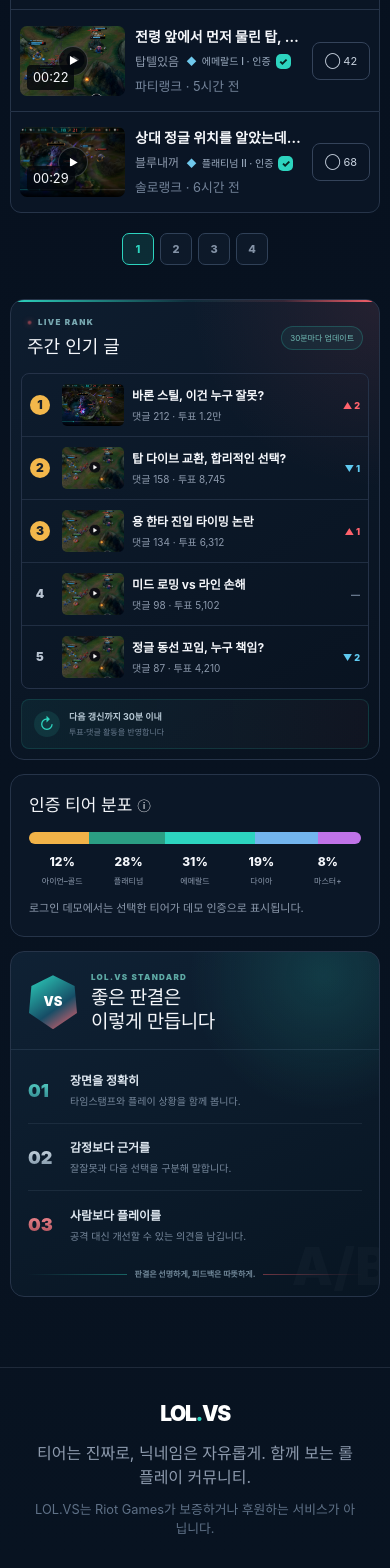
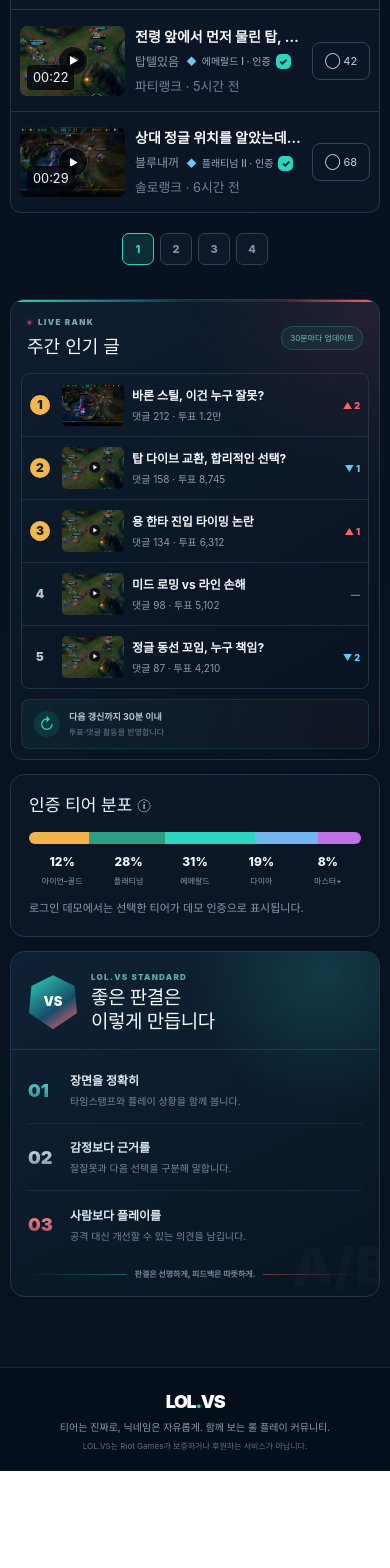
Before and after one commit to smiinii/lol.vs, a Next.js app: page / in a window 390 px wide. Shown: the part 985-2553 px from the top of the page. After the commit the page ends 2456 px from the top, so only its background shows below. Built offline with nearby package versions, Linux system fonts and the light colour scheme.

Commit message:
Compact global footer and extend community feed

```diff
--- a/app/globals.css
+++ b/app/globals.css
@@ -34,7 +34,8 @@ button { color: inherit; }
 button, label { -webkit-tap-highlight-color: transparent; }
 img, video { display: block; max-width: 100%; }
 
-.app-root { min-height: 100vh; }
+.app-root { min-height: 100vh; display: flex; flex-direction: column; }
+.app-root > main { flex: 1 0 auto; }
 .site-header {
   position: sticky;
   top: 0;
@@ -418,10 +419,11 @@ img, video { display: block; max-width: 100%; }
 .submit-notice p { margin: 0; }
 .submit-notice strong { color: #dbe3ec; }
 
-footer { min-height: 155px; display: flex; align-items: center; justify-content: center; flex-direction: column; gap: 11px; padding: 30px; border-top: 1px solid var(--line-soft); color: var(--muted); text-align: center; }
-footer .logo { font-size: 21px; }
+footer { flex: 0 0 86px; min-height: 86px; display: flex; align-items: center; justify-content: center; gap: 18px; padding: 14px 24px; border-top: 1px solid var(--line-soft); background: rgba(4,11,21,.48); color: var(--muted); text-align: center; }
+footer .logo { font-size: 18px; }
 footer p, footer small { margin: 0; }
-footer small { color: #5f7187; }
+footer p { font-size: 11px; }
+footer small { padding-left: 18px; border-left: 1px solid var(--line-soft); color: #5f7187; font-size: 9px; }
 .modal-backdrop { position: fixed; inset: 0; z-index: 50; display: grid; place-items: center; padding: 20px; background: rgba(1,6,12,.76); backdrop-filter: blur(8px); }
 .profile-modal { position: relative; width: min(420px, 100%); padding: 38px 32px 30px; border: 1px solid #35465d; border-radius: 16px; background: #0f1b2b; box-shadow: 0 35px 90px rgba(0,0,0,.5); text-align: center; }
 .modal-close { position: absolute; right: 14px; top: 10px; border: 0; background: transparent; color: #8292a7; cursor: pointer; font-size: 26px; }
@@ -598,10 +600,9 @@ footer small { color: #5f7187; }
 .guide-intro p { position: relative; z-index: 1; max-width: 600px; margin: 0; color: #a9b5c4; font-size: 14px; line-height: 1.8; }
 .guide-ad-badges { position: relative; z-index: 1; display: flex; flex-wrap: wrap; gap: 8px; margin-top: 24px; }
 .guide-ad-badges span { padding: 7px 10px; border: 1px solid rgba(45,212,191,.22); border-radius: 20px; background: rgba(7,17,31,.58); color: #a9c8cc; font-size: 10px; font-weight: 750; }
-.guide-flow { margin-top: 40px; }
-.guide-flow-title { margin-bottom: 16px; }
-.guide-flow-title span { color: var(--teal); font-size: 11px; font-weight: 900; letter-spacing: 1px; }
-.guide-flow-title h2 { margin: 7px 0 0; font-size: 26px; font-weight: 900; letter-spacing: -.7px; }
+.guide-flow { margin-top: 26px; }
+.guide-flow-title { margin-bottom: 13px; }
+.guide-flow-title h2 { margin: 0; font-size: 24px; font-weight: 900; letter-spacing: -.7px; }
 .guide-steps { margin-top: 0; }
 .guide-steps article { min-height: 230px; padding: 25px; transition: border-color .18s ease, transform .18s ease; }
 .guide-steps article:hover { transform: translateY(-3px); border-color: rgba(45,212,191,.42); }
@@ -744,6 +745,9 @@ footer small { color: #5f7187; }
   .site-header nav button { display: block; padding: 0 7px; font-size: 10px; }
   .site-header nav button.active::after { left: 7px; right: 7px; }
   .login-button { padding: 0 12px; }
+  footer { flex-basis: 104px; min-height: 104px; flex-direction: column; gap: 5px; padding: 12px; }
+  footer p { font-size: 10px; }
+  footer small { padding-left: 0; border-left: 0; font-size: 8px; }
   .uploaded-case-banner { grid-template-columns: 92px 1fr; padding: 9px; }
   .uploaded-case-banner > b { display: none; }
   .uploaded-thumb { height: 66px; }
```
Also changed, not shown: app/page.tsx (+7 -1 lines).
